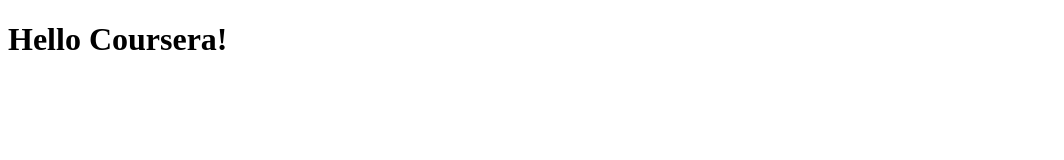
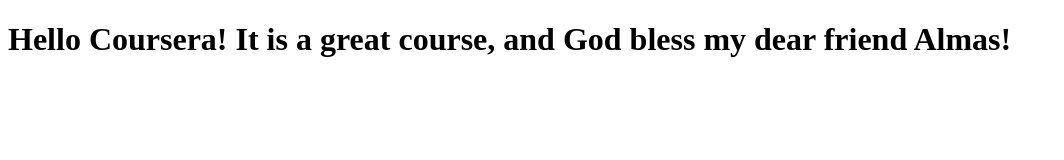
Before and after one commit to Legolaz4ever/coursera-test, a plain HTML site: page site/index.html in a window 1280 px wide. Shown: the whole page, without its empty margins (0-1064 px from the left). Drawn offline with Linux system fonts and the light colour scheme.

Commit message:
Some changes made to my site.

```diff
--- a/site/index.html
+++ b/site/index.html
@@ -4,6 +4,6 @@
         <title>Hello Coursera!</title>
     </head>
     <body>
-        <h1>Hello Coursera!</h1>
+        <h1>Hello Coursera! It is a great course, and God bless my dear friend Almas!</h1>
     </body>
 </html>
```
